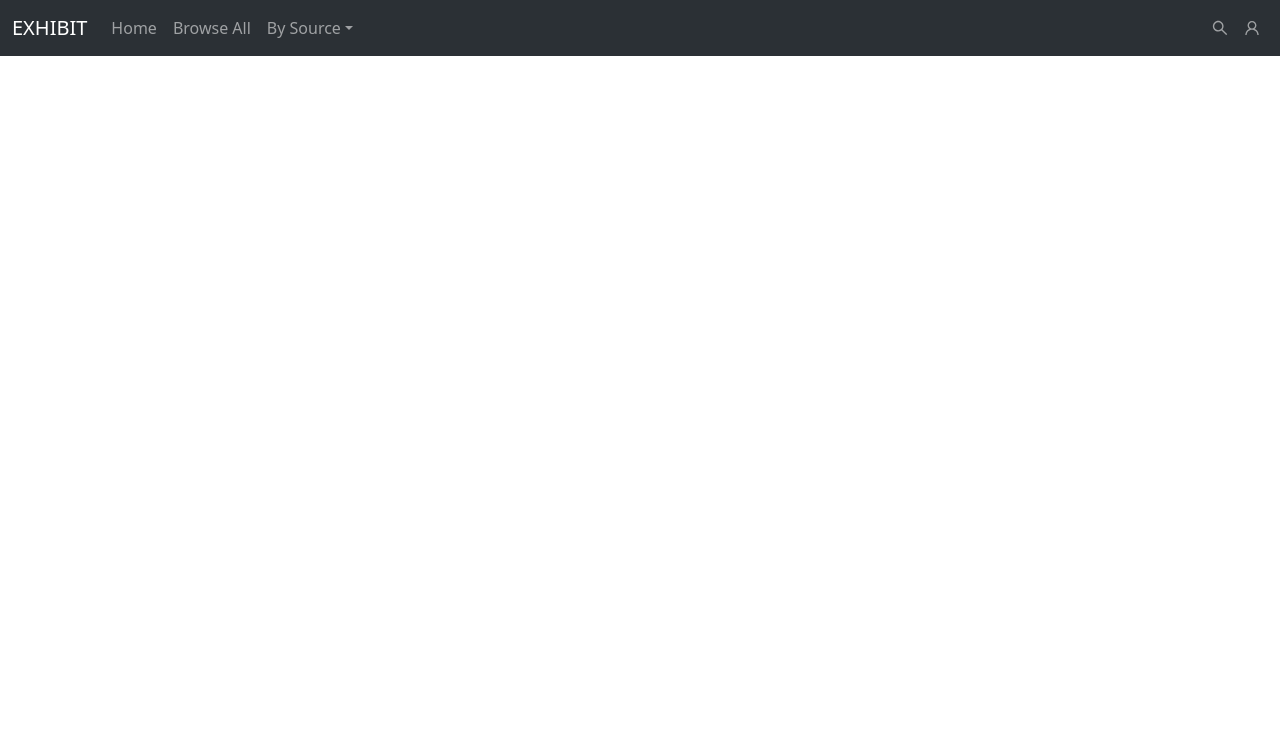
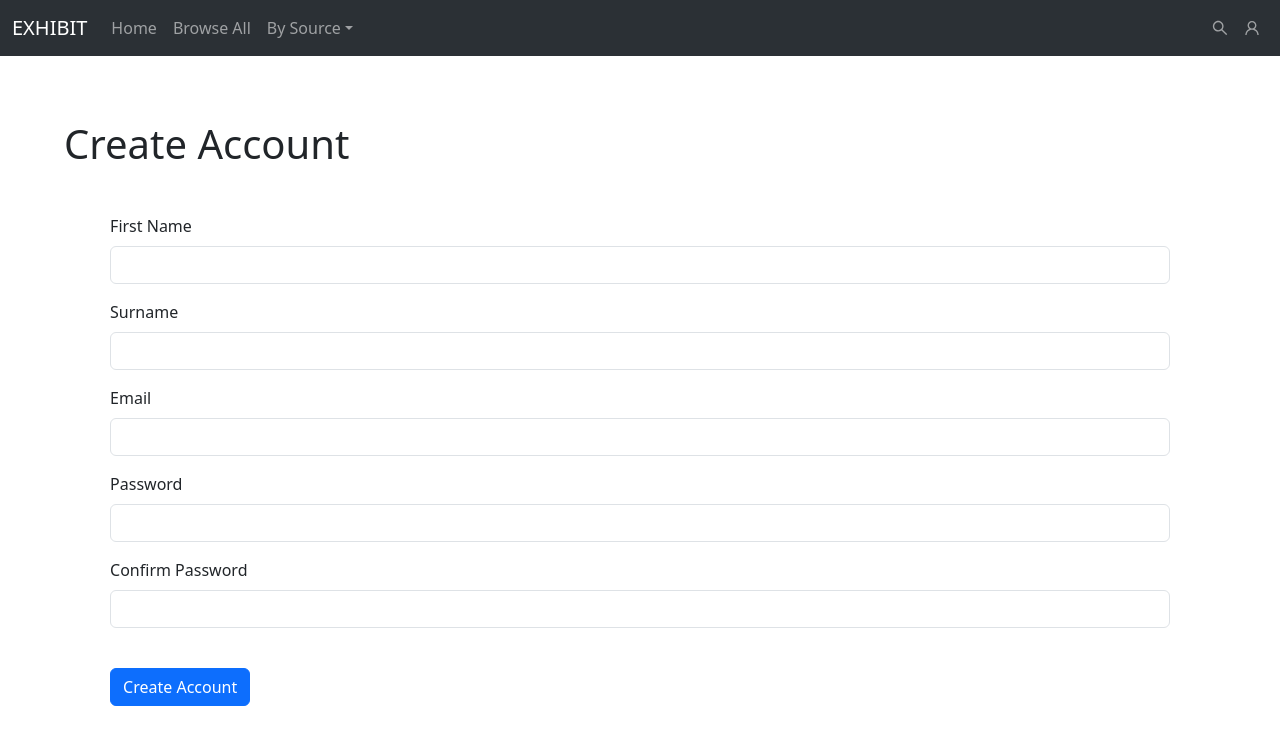
Before and after one commit to nkytruong/FE-Exhibition-Curation-Platform, a React (Vite) app: page /register in a window 1280 px wide. Shown: the top 744 px of the page. Built offline with nearby package versions, Linux system fonts and the light colour scheme; no server answers.

Commit message:
Adds Create Account function

```diff
--- a/src/components/Container.tsx
+++ b/src/components/Container.tsx
@@ -7,14 +7,31 @@ import ItemDetailPage from "./ItemDetailsPage";
 import SearchResultsPage from "./SearchResultsPage";
 import CollectionContentsPage from "./CollectionContentsPage";
 import { useState } from "react";
+import CreateAccountPage from "./CreateAccountPage";
 
 function Container() {
   const [isLoading, setIsLoading] = useState(false);
+  const [email, setEmail] = useState("");
+  const [password, setPassword] = useState("");
+  const [error, setError] = useState("");
+
   return (
     <div>
       <Routes>
         <Route path="/" element={<Home />} />
-        <Route path="/login" element={<Login />} />
+        <Route
+          path="/login"
+          element={
+            <Login
+              email={email}
+              setEmail={setEmail}
+              password={password}
+              setPassword={setPassword}
+              error={error}
+              setError={setError}
+            />
+          }
+        />
         <Route path="/my-account" element={<MyAccountPage />} />
         <Route
           path="/browse"
@@ -34,6 +51,19 @@ function Container() {
           path="/collections/:collection_id"
           element={<CollectionContentsPage />}
         />
+        <Route
+          path="/register"
+          element={
+            <CreateAccountPage
+              email={email}
+              setEmail={setEmail}
+              password={password}
+              setPassword={setPassword}
+              error={error}
+              setError={setError}
+            />
+          }
+        />
       </Routes>
     </div>
   );
--- /dev/null
+++ b/src/components/CreateAccountPage.tsx
@@ -0,0 +1,107 @@
+import Form from "react-bootstrap/Form";
+import { LoginProps } from "../types";
+import { useState } from "react";
+import Button from "react-bootstrap/Button";
+import axios from "axios";
+import Alert from "react-bootstrap/Alert";
+import { useAuth } from "../AuthContext";
+import { useNavigate } from "react-router-dom";
+
+function CreateAccountPage({
+  email,
+  setEmail,
+  password,
+  setPassword,
+  error,
+  setError,
+}: LoginProps) {
+  const [firstName, setFirstName] = useState("");
+  const [surname, setSurname] = useState("");
+  const [repeatPassword, setRepeatPassword] = useState("");
+  const { setUser } = useAuth();
+  const navigate = useNavigate();
+
+  function onCreateAccountButtonPressed(e: React.FormEvent) {
+    e.preventDefault();
+
+    if (password === repeatPassword) {
+      axios
+        .post(
+          "https://be-exhibition-curation-platform.onrender.com/api/auth/register",
+          {
+            email: email,
+            first_name: firstName,
+            surname: surname,
+            password: password,
+          },
+          { withCredentials: true }
+        )
+        .then((response) => {
+          setUser(response.data.user);
+          navigate("/my-account");
+        })
+        .catch((err) => {
+          console.error("Create Account Error:", err);
+          const errorMsg =
+            err.response?.data.msg ||
+            "An error occured while creating account.";
+          setError(errorMsg);
+        });
+    }
+  }
+
+  return (
+    <div className="page-container">
+      <h1>Create Account</h1>
+      <div className="input-container">
+        {error && <Alert variant="warning">{error}</Alert>}
+        <Form onSubmit={onCreateAccountButtonPressed}>
+          <Form.Group className="mb-3">
+            <Form.Label>First Name</Form.Label>
+            <Form.Control
+              value={firstName}
+              onChange={(e) => setFirstName(e.target.value)}
+            />
+          </Form.Group>
+          <Form.Group className="mb-3">
+            <Form.Label>Surname</Form.Label>
+            <Form.Control
+              value={surname}
+              onChange={(e) => setSurname(e.target.value)}
+            />
+          </Form.Group>
+          <Form.Group className="mb-3">
+            <Form.Label>Email</Form.Label>
+            <Form.Control
+              type="email"
+              value={email}
+              onChange={(e) => setEmail(e.target.value)}
+            />
+          </Form.Group>
+          <Form.Group className="mb-3">
+            <Form.Label>Password</Form.Label>
+            <Form.Control
+              type="password"
+              value={password}
+              onChange={(e) => setPassword(e.target.value)}
+            />
+          </Form.Group>
+          <Form.Group className="mb-3">
+            <Form.Label>Confirm Password</Form.Label>
+            <Form.Control
+              type="password"
+              value={repeatPassword}
+              onChange={(e) => setRepeatPassword(e.target.value)}
+            />
+          </Form.Group>
+          <br />
+          <Button variant="primary" type="submit">
+            Create Account
+          </Button>
+        </Form>
+      </div>
+    </div>
+  );
+}
+
+export default CreateAccountPage;
--- a/src/components/LoginPage.tsx
+++ b/src/components/LoginPage.tsx
@@ -1,16 +1,21 @@
 import Form from "react-bootstrap/Form";
 import Button from "react-bootstrap/Button";
 import Alert from "react-bootstrap/Alert";
-// import { Link } from "react-router-dom";
-import { useState } from "react";
+import { Link } from "react-router-dom";
+// import { useState } from "react";
 import { useAuth } from "../AuthContext";
 import { useNavigate } from "react-router-dom";
+import { LoginProps } from "../types";
 import axios from "axios";
 
-function LoginPage() {
-  const [email, setEmail] = useState("");
-  const [password, setPassword] = useState("");
-  const [error, setError] = useState("");
+function LoginPage({
+  email,
+  setEmail,
+  password,
+  setPassword,
+  error,
+  setError,
+}: LoginProps) {
   const { setUser } = useAuth();
   const navigate = useNavigate();
 
@@ -52,7 +57,7 @@ function LoginPage() {
         {error && <Alert variant="warning">{error}</Alert>}
         <Form onSubmit={onLogInButtonPressed}>
           <Form.Group className="mb-3">
-            <Form.Label htmlFor="emailInput">Email address</Form.Label>
+            <Form.Label>Email address</Form.Label>
             <Form.Control
               type="email"
               placeholder="name@example.com"
@@ -61,7 +66,7 @@ function LoginPage() {
             />
           </Form.Group>
           <Form.Group className="mb-3">
-            <Form.Label htmlFor="passwordInput">Password</Form.Label>
+            <Form.Label>Password</Form.Label>
             <Form.Control
               type="password"
               id="inputPassword5"
@@ -76,7 +81,7 @@ function LoginPage() {
         </Form>
         <br />
         <p>
-          {/* Don't have an account? Sign up <Link to="/register">here</Link>{" "} */}
+          Don't have an account? Sign up <Link to="/register">here</Link>{" "}
         </p>
       </div>
     </div>
```
Also changed, not shown: src/types.ts (+11 -1 lines).
